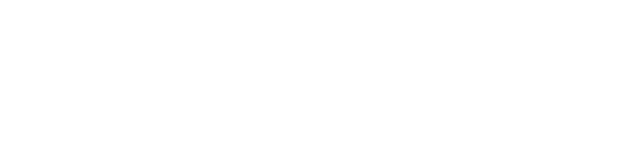
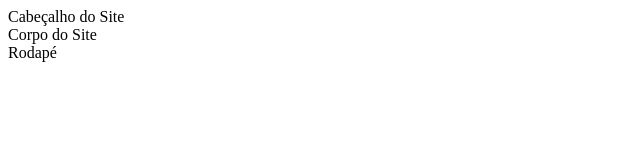
Before and after one commit to RafaelCrespim/site_teste, a plain HTML site: page index.html in a window 1280 px wide. Shown: the whole page, without its empty margins (0-640 px from the left). Drawn offline with Linux system fonts and the light colour scheme.

Commit message:
body pronto

```diff
--- a/index.html
+++ b/index.html
@@ -7,6 +7,8 @@
     <title>Site Teste</title>
 </head>
 <body>
-
+    <header>Cabeçalho do Site</header>
+    <main>Corpo do Site</main>
+    <footer>Rodapé</footer>
 </body>
 </html>
```
